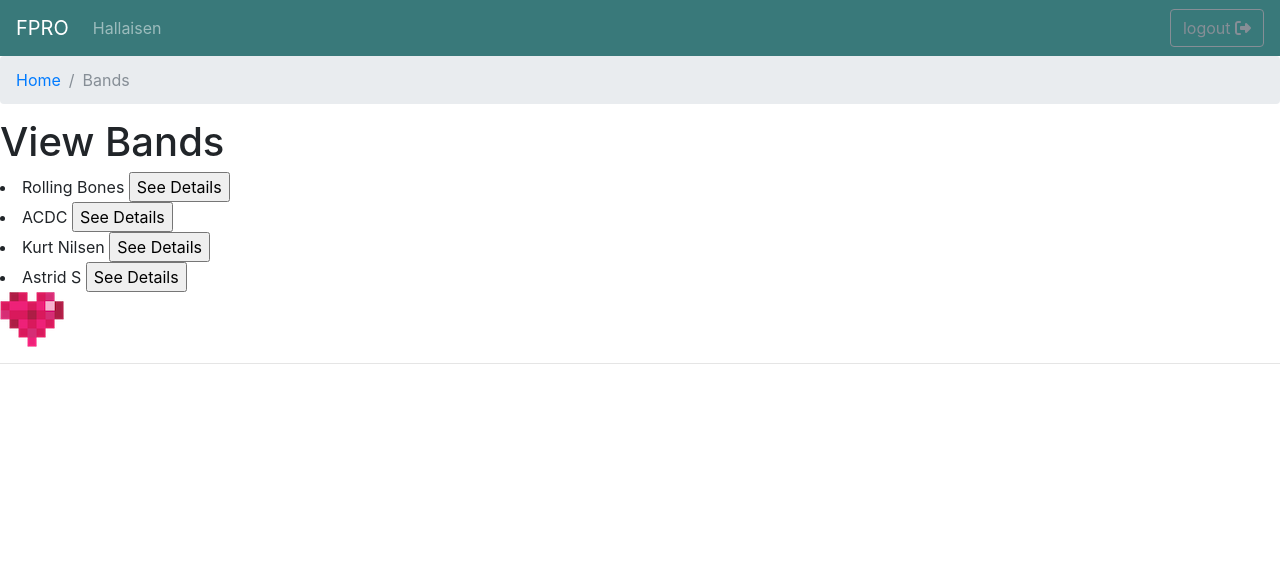
After one commit to BenjaminFimreite/IT1901_Gruppe10, a Django app: page /bands in a window 1280 px wide. The commit adds this page. Shown: the top 587 px of the page. Run offline with Django 3.2, Linux system fonts and the light colour scheme; a user stored in the database is signed in; data comes from the database, SQL or seed files in the repository; both versions use the stored data as it was after the commit; some libraries are stand-ins or nearby versions.

Commit message:
band and bands

```diff
--- a/fpro/fpro/urls.py
+++ b/fpro/fpro/urls.py
@@ -16,6 +16,7 @@ urlpatterns = [
     url(r'^bookings/booking/(?P<booking_id>[0-9]+)/$', views.booking, name="booking"),
     url(r'^send_email$', views.send_email, name="sendemail"),
     url(r'^sentbooking$', TemplateView.as_view(template_name='sentbooking.html'), name="sentbooking"),
-    # url(r'^view_bands$', views.view_bands, name = "view_bands"), # gisle holdre på med denne
+    url(r'^bands$', views.bands, name="bands"),
+	url(r'^bands/band/(?P<band_id>[0-9]+)/$', views.band, name="band"),
 	url(r'^overview$', views.overview, name='overview'),
 ]
--- a/fpro/fpro/views.py
+++ b/fpro/fpro/views.py
@@ -120,6 +120,23 @@ def booking(request, booking_id):
 	}
 	return HttpResponse(template.render(context, request))
 
+def bands(request):
+	bands = Band.objects.all()
+	template = loader.get_template('bands.html')
+	context = {
+	   'bands': bands,
+	}
+	return HttpResponse(template.render(context, request))
+
+def band(request, band_id):
+	bands = Band.objects.all()
+	band = Band.objects.get(id=band_id)
+	template = loader.get_template('band.html')
+	context = {
+	   'band': band,
+	}
+	return HttpResponse(template.render(context, request))
+
 def overview(request):
 	bookings = Booking.objects.all()
 	scenes = Scene.objects.all()
--- /dev/null
+++ b/fpro/templates/bands.html
@@ -0,0 +1,23 @@
+{% extends 'base.html' %}
+{% load static %}
+
+{% load permission_tags %}
+
+{% block content %}
+<ol class="breadcrumb">
+ <li class="breadcrumb-item"><a href="/">Home</a></li>
+ <li class="breadcrumb-item active">Bands</li>
+</ol>
+
+	<div id="view_band">
+		{% if user|can:'search_band' %}
+		<h1>View Bands</h1>
+		{% for b in bands %}
+		<li>{{ b }} <button type="button" name="button" onclick="window.location.href = '/bands/band/{{b.id}}'">See Details</button></li>
+		{% endfor %}
+		{% else %}
+			<script language="javascript">window.location.href = "/"</script>
+		{% endif %}
+		<img src="{% static "img/heart.png" %}" alt="hjerte">
+	</div>
+{% endblock %}
--- a/fpro/templates/home.html
+++ b/fpro/templates/home.html
@@ -24,6 +24,9 @@
 		{% if user|can:'view_bookings' %}
         <a href="{% url 'bookings' %}">bookings</a><br>
     {% endif %}
+		{% if user|can:'search_band' %}
+        <a href="{% url 'bands' %}">view bands</a><br>
+    {% endif %}
     {% if user|can:'view_edit_all_shifts' %}
         <a href="{% url 'shifts' %}">view and edit shifts</a><br>
     {% endif %}
```
Also changed, not shown: fpro/templates/band.html (added, +25 -0 lines), fpro/db.sqlite3, fpro/templates/booking.html (line endings or trailing spaces).
